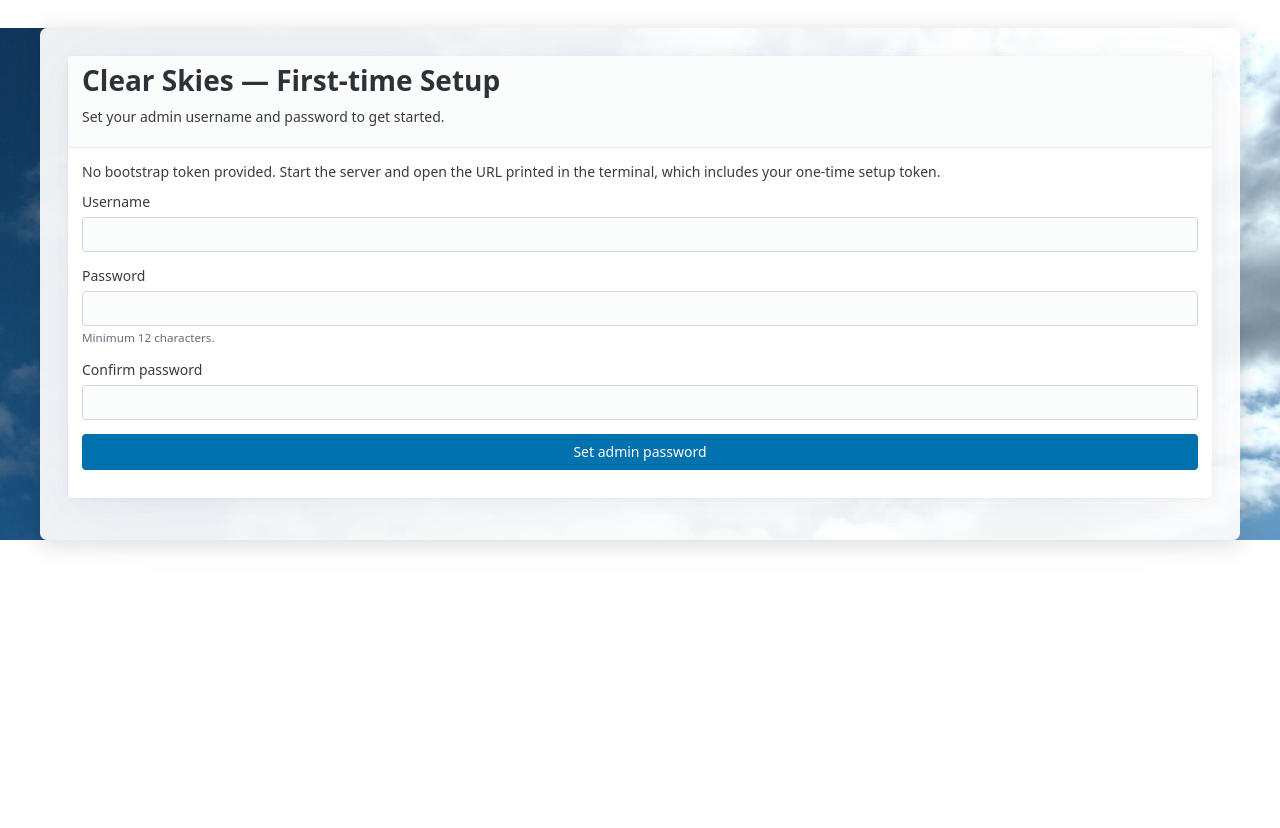
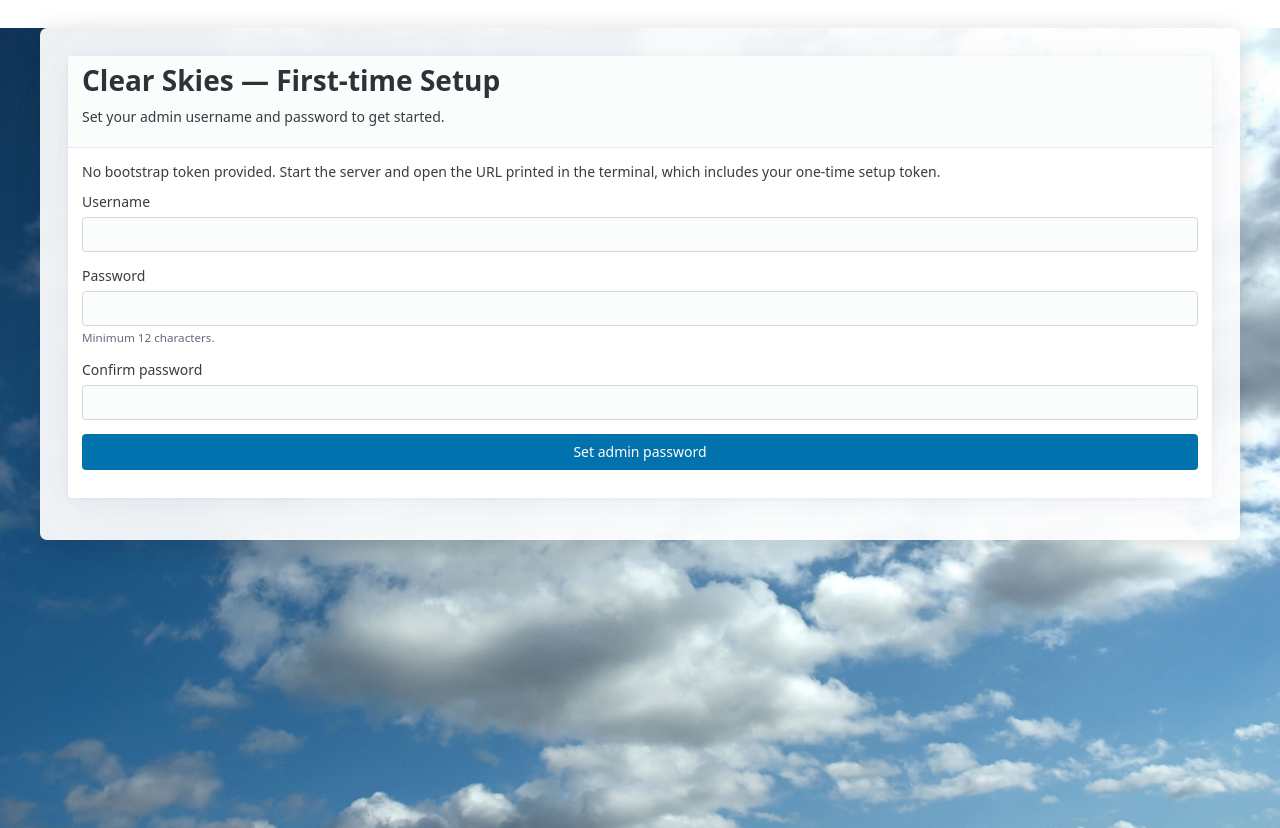
Before and after one commit to clearskies-wx/weewx-clearskies-stack, a FastAPI app: page /bootstrap in a window 1280 px wide. Before the commit the page ends 549 px from the top, so only its background shows below. Run offline with FastAPI, Linux system fonts and the light colour scheme; parts of the project's set-up code (start-up, migrations or seed data) failed here and were passed over; some libraries are stand-ins or nearby versions.

Commit message:
fix: background covers full viewport height
Signed-off-by: shane <shane@shaneburkhardt.com>

```diff
--- a/weewx_clearskies_config/templates/base.html
+++ b/weewx_clearskies_config/templates/base.html
@@ -18,9 +18,14 @@
       --pico-form-element-spacing-horizontal: 0.75rem;
       --pico-typography-spacing-vertical: 0.75rem;
     }
+    html {
+      min-height: 100vh;
+    }
     body {
+      min-height: 100vh;
       background: url("/wizard/static/sky.jpg") no-repeat center center fixed;
       background-size: cover;
+      background-color: #1a3a5c;
     }
     main.container {
       background: rgba(255, 255, 255, 0.93);
```
